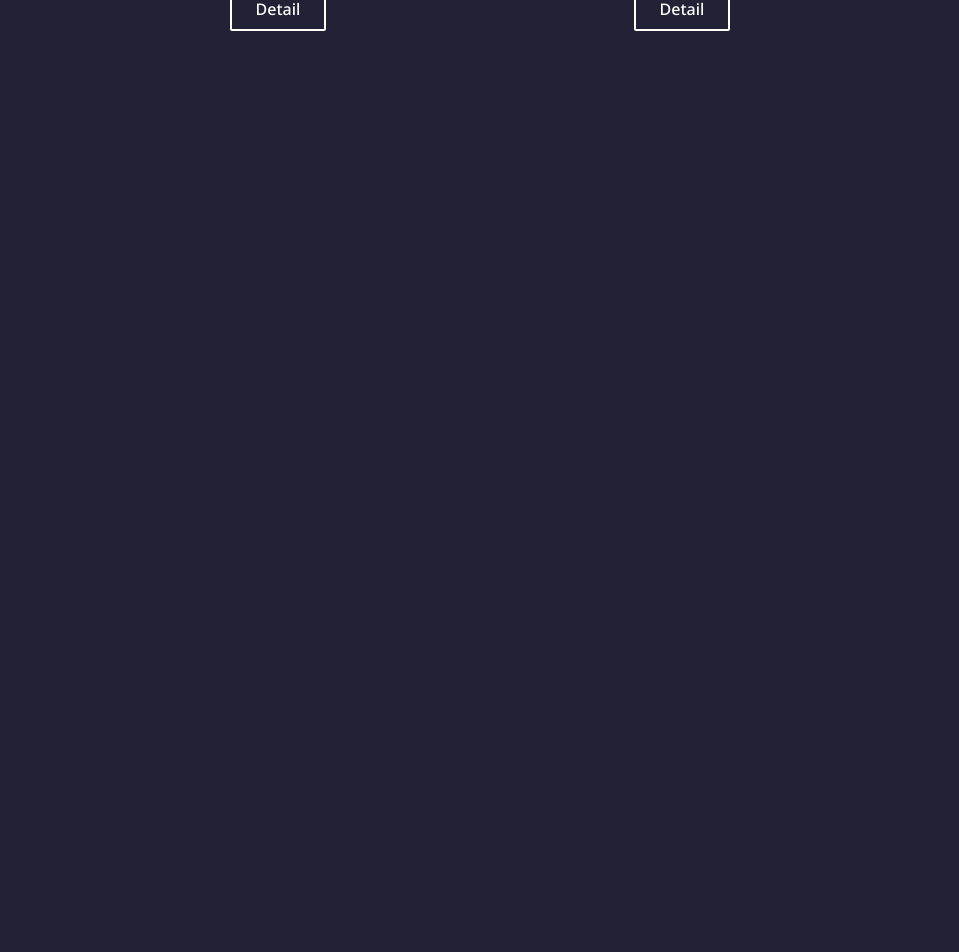
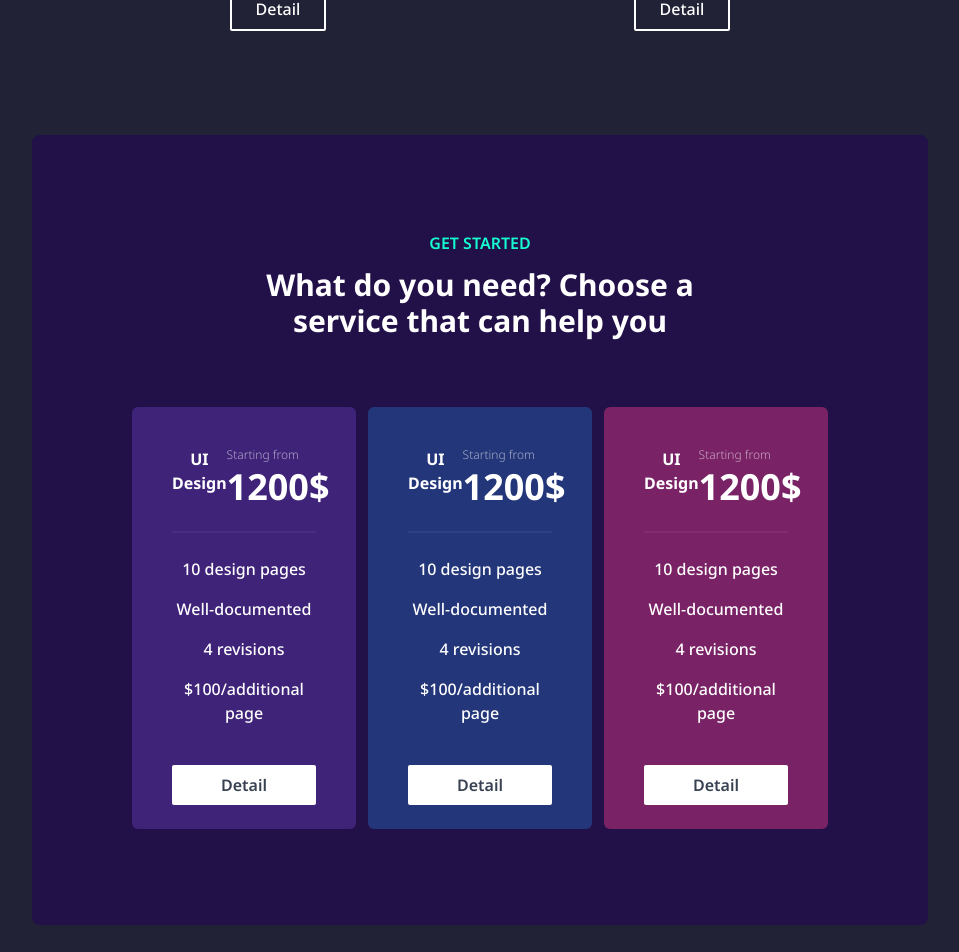
Before and after one commit to ahmdsk/CollosalLandingPage, a Next.js app: page / in a window 1280 px wide. Shown: the part 2913-3865 px from the top of the page, without its empty margins (160-1119 px from the left). Before the commit the page ends 3080 px from the top, so only its background shows below. Built offline with nearby package versions, Linux system fonts and the light colour scheme.

Commit message:
Create Service Section

```diff
--- a/src/components/MenuLink.tsx
+++ b/src/components/MenuLink.tsx
@@ -7,8 +7,8 @@ type Props = {
     key: number
 }
 
-export default function MenuLink({ url, children, key }: Props) {
+export default function MenuLink({ url, children }: Props) {
   return (
-    <Link href={url} key={key} className="text-md">{children}</Link>
+    <Link href={url} className="text-md">{children}</Link>
   )
 }
--- /dev/null
+++ b/src/components/ServiceCard.tsx
@@ -0,0 +1,27 @@
+import Button from "./Button";
+
+interface Props {
+    bgClassName: string,
+    textClassName: string
+}
+
+export default function ServiceCard({ bgClassName, textClassName }: Props) {
+    return (
+        <div className={`rounded-md pt-10 pb-6 px-10 w-3/12 ${bgClassName}`}>
+            <div className="flex justify-between border-b-2 border-white border-opacity-5 pb-6">
+                <h3 className="font-bold">UI Design</h3>
+                <div className="text-left">
+                    <p className="font-light text-xs text-white text-opacity-60 pb-1">Starting from</p>
+                    <h2 className="font-bold text-4xl">1200$</h2>
+                </div>
+            </div>
+            <div className="text-center py-6">
+                <p className="pb-4 font-medium">10 design pages</p>
+                <p className="pb-4 font-medium">Well-documented</p>
+                <p className="pb-4 font-medium">4 revisions</p>
+                <p className="pb-4 font-medium">$100/additional page</p>
+            </div>
+            <Button text="Detail" className={`bg-white text-gray-700 font-semibold inline-block w-full ${textClassName}`} />
+        </div>
+    )
+}
--- /dev/null
+++ b/src/components/Services.tsx
@@ -0,0 +1,18 @@
+import ServiceCard from "./ServiceCard";
+
+export default function Services() {
+  return (
+    <div className="flex justify-center py-24 bg-[#221048] rounded-lg">
+        <div className="flex flex-col justify-center items-center text-center w-full">
+            <h3 className="text-[#16FCD2] font-semibold text-base">GET STARTED</h3>
+            <h1 className="font-bold text-3xl pt-3 pb-5 w-[500px]">What do you need? Choose a service that can help you</h1>
+
+            <div className="flex flex-wrap gap-3 justify-center w-full pt-12">
+                <ServiceCard bgClassName="bg-[#3F2379]" textClassName="text-[#3F2379]" />
+                <ServiceCard bgClassName="bg-[#233679]" textClassName="text-[#233679]" />
+                <ServiceCard bgClassName="bg-[#792366]" textClassName="text-[#792366]" />
+            </div>
+        </div>
+    </div>
+  )
+}
--- a/src/pages/index.tsx
+++ b/src/pages/index.tsx
@@ -1,5 +1,6 @@
 import OurTeam from '@/components/OurTeam'
 import Projects from '@/components/Projects'
+import Services from '@/components/Services'
 import Head from 'next/head'
 import Card from '../components/Card'
 import CardWrapper from '../components/CardWrapper'
@@ -33,6 +34,7 @@ export default function Home() {
       <OurTeam />
 
       <Projects />
+      <Services />
     </>
   )
 }
```
